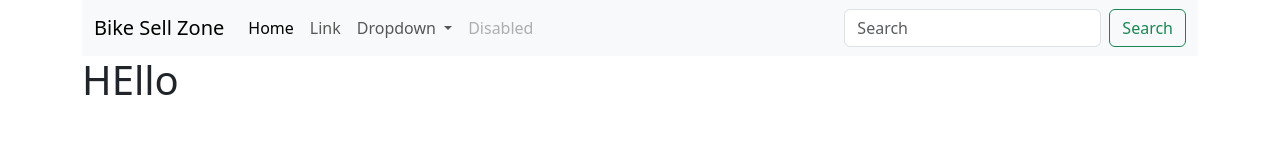
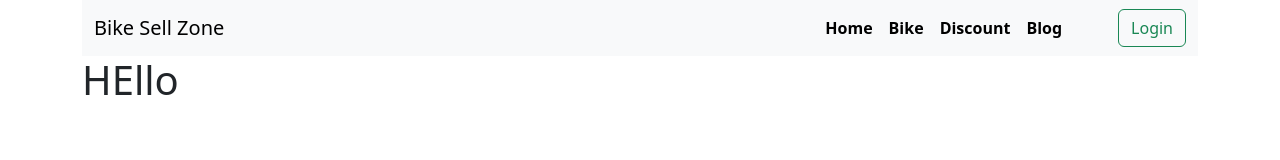
Before and after one commit to vatiza/bike_website, a plain HTML site: page index.html in a window 1280 px wide. Drawn offline with nearby package versions, Linux system fonts and the light colour scheme.

Commit message:
navbar end

```diff
--- a/index.html
+++ b/index.html
@@ -15,36 +15,28 @@
   <nav class="navbar navbar-expand-lg bg-body-tertiary">
     <div class="container-fluid">
       <a class="navbar-brand" href="#">Bike Sell Zone</a>
-          <button class="navbar-toggler" type="button" data-bs-toggle="collapse" data-bs-target="#navbarSupportedContent" aria-controls="navbarSupportedContent" aria-expanded="false" aria-label="Toggle navigation">
+      <button class="navbar-toggler" type="button" data-bs-toggle="collapse" data-bs-target="#navbarSupportedContent"
+        aria-controls="navbarSupportedContent" aria-expanded="false" aria-label="Toggle navigation">
         <span class="navbar-toggler-icon"></span>
       </button>
       <div class="collapse navbar-collapse" id="navbarSupportedContent">
-            <ul class="navbar-nav me-auto mb-2 mb-lg-0">
-              <li class="nav-item">
+        <ul class="navbar-nav ms-auto mb-2 mb-lg-0 fw-semibold">
+          <li class="nav-item ">
             <a class="nav-link active" aria-current="page" href="#">Home</a>
           </li>
+
           <li class="nav-item">
-                <a class="nav-link" href="#">Link</a>
-              </li>
-              <li class="nav-item dropdown">
-                <a class="nav-link dropdown-toggle" href="#" role="button" data-bs-toggle="dropdown" aria-expanded="false">
-                  Dropdown
-                </a>
-                <ul class="dropdown-menu">
-                  <li><a class="dropdown-item" href="#">Action</a></li>
-                  <li><a class="dropdown-item" href="#">Another action</a></li>
-                  <li><hr class="dropdown-divider"></li>
-                  <li><a class="dropdown-item" href="#">Something else here</a></li>
-                </ul>
+            <a class="nav-link active" href="#">Bike</a>
           </li>
           <li class="nav-item">
-                <a class="nav-link disabled">Disabled</a>
+            <a class="nav-link active" href="#">Discount</a>
           </li>
+          <li class="nav-item">
+            <a class="nav-link active" href="#">Blog</a>
+          </li>
+
         </ul>
-            <form class="d-flex" role="search">
-              <input class="form-control me-2" type="search" placeholder="Search" aria-label="Search">
-              <button class="btn btn-outline-success" type="submit">Search</button>
-            </form>
+        <button class=" ms-5 btn btn-outline-success" type="submit">Login</button>
       </div>
     </div>
   </nav>
```
Lines whose indentation alone changed are shown as unchanged.
